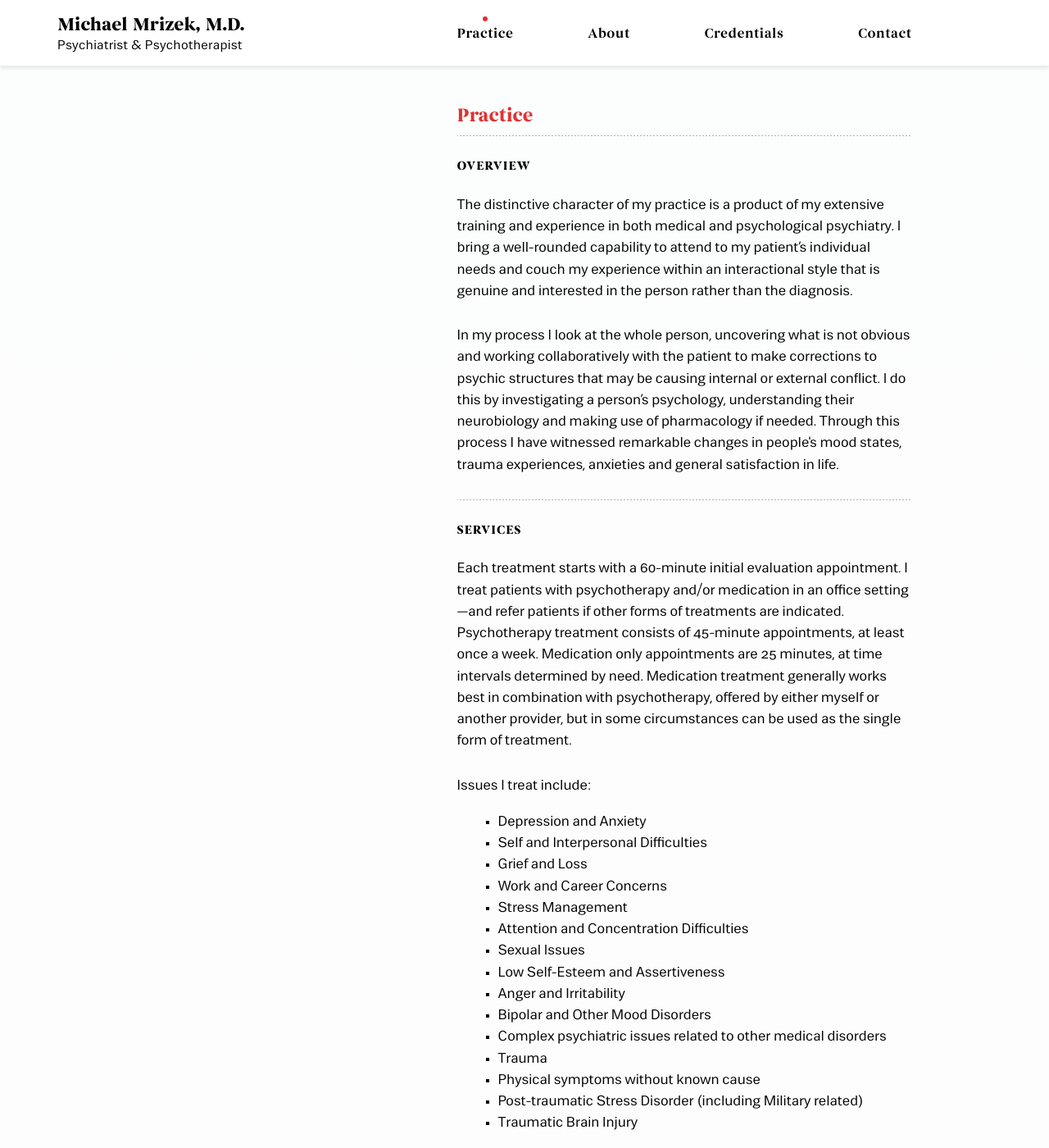
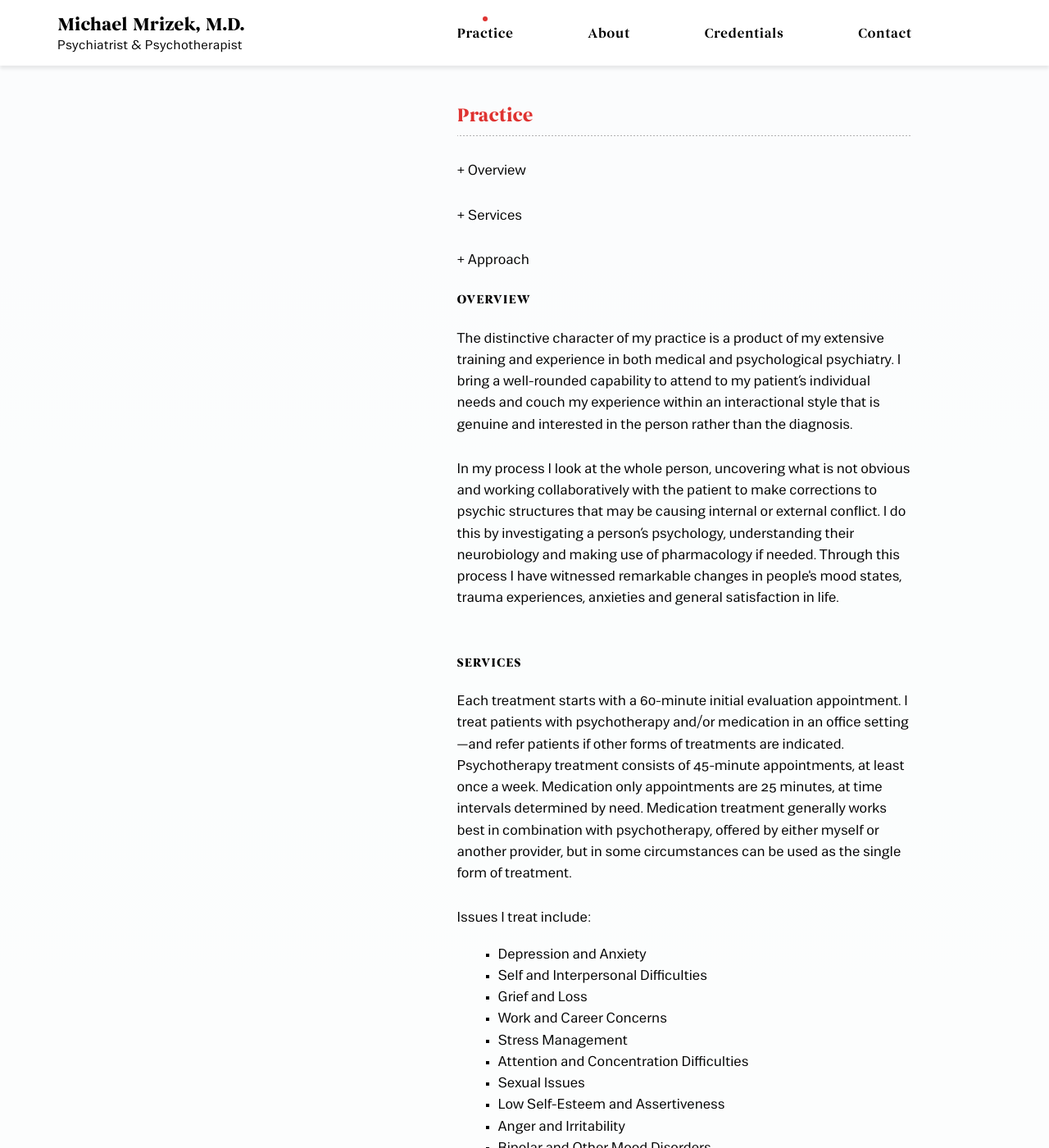
Before and after one commit to carolineportugal/michaelmrizekmd, a Jekyll site: the page built from practice/index.html, in a window 1280 px wide and 1400 px high. Shown: the whole window at 82% size. Built offline with Jekyll 4.4.1, drawn with Linux system fonts in a browser that asks for light colours; nearby versions of some CDN libraries; some web fonts are replaced.

Commit message:
building submenu on practice

```diff
--- a/css/main.scss
+++ b/css/main.scss
@@ -32,7 +32,7 @@ body:after{
   bottom:0;
   @include gradient-bg;
   z-index:-1;
-  opacity:.03;
+  opacity:.04;
 }
 
 
--- a/practice/index.html
+++ b/practice/index.html
@@ -14,13 +14,17 @@ title: Practice
           <div class="divider"></div>
         </div>
 
+        <div class="submenu">
+          <p>+ Overview</p>
+          <p>+ Services</p>
+          <p>+ Approach</p>
+        </div>
+
         <div>
           <h4>Overview</h4>
           <br>
           <p>The distinctive character of my practice is a product of my extensive training and experience in both medical and psychological psychiatry. I bring a well-rounded capability to attend to my patient’s individual needs and couch my experience within an interactional style that is genuine and interested in the person rather than the diagnosis.</p>
           <p>In my process I look at the whole person, uncovering what is not obvious and working collaboratively with the patient to make corrections to psychic structures that may be causing internal or external conflict. I do this by investigating a person’s psychology, understanding their neurobiology and making use of pharmacology if needed. Through this process I have witnessed remarkable changes in people's mood states, trauma experiences, anxieties and general satisfaction in life.</p>
-          <div class="divider"></div>
-
         </div>
 
         <br>
```
Also changed, not shown: 2 other files.
